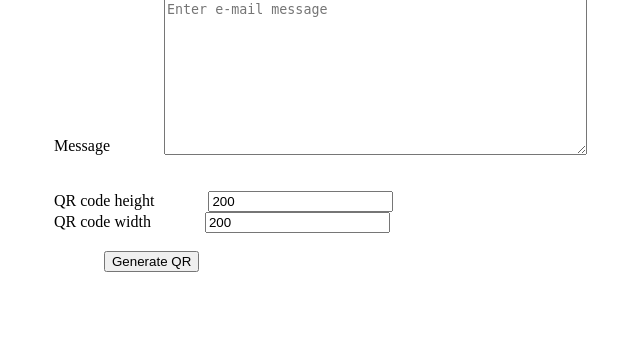
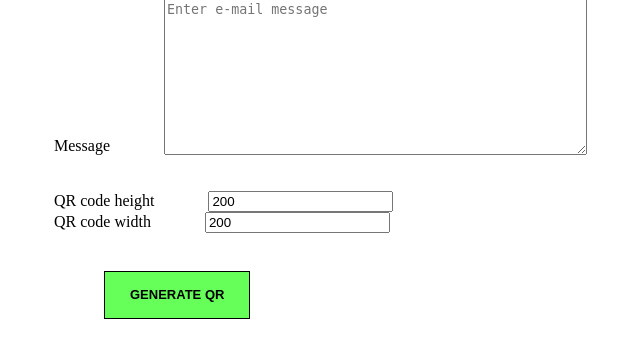
Before and after one commit to PraderioM/QRMessageGenerator, a Flask app: page / in a window 1280 px wide. Shown: the part 144-502 px from the top of the page, without its empty margins (4-644 px from the left). Run offline with Flask 2, Linux system fonts and the light colour scheme.

Commit message:
Changed style of qr button.

```diff
--- a/static/stylesheets/style.css
+++ b/static/stylesheets/style.css
@@ -48,3 +48,21 @@
 .size-input {
     column-width: 10px;
 }
+
+
+.generate-qr-btn {
+    font-size: 13px;
+    line-height: 46px;
+    font-weight: bold;
+    font-style: normal;
+    text-transform: uppercase;
+    white-space: nowrap;
+    display: inline-block;
+    padding: 0 25px;
+    cursor: pointer;
+    position: relative;
+    border-width: 1px;
+    border-style: solid;
+    margin-top: 20px;
+    background-color: #15ff00a6;
+}
--- a/templates/index.html
+++ b/templates/index.html
@@ -53,7 +53,7 @@
     <br>
 
     <label for="generateQRBtn" class="vertical-center left custom-label"></label>
-    <button id="generateQRBtn" class="vertical-center right">Generate QR</button>
+    <button id="generateQRBtn" class="generate-qr-btn">Generate QR</button>
     <br>
     <br>
     <label for="qrCode" class="vertical-center left custom-label"></label>
```
